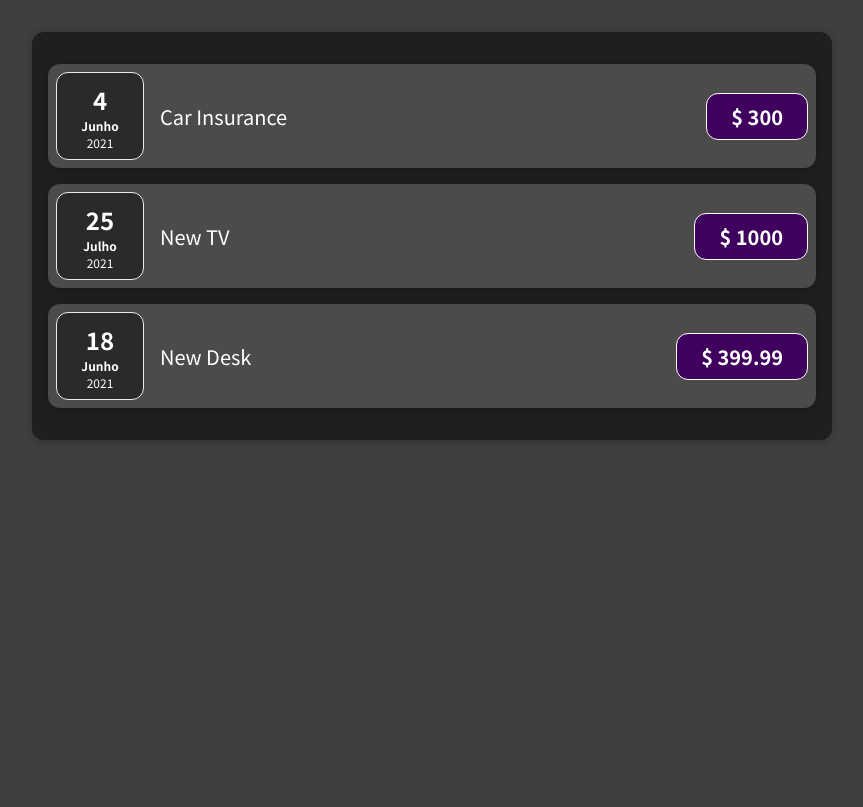
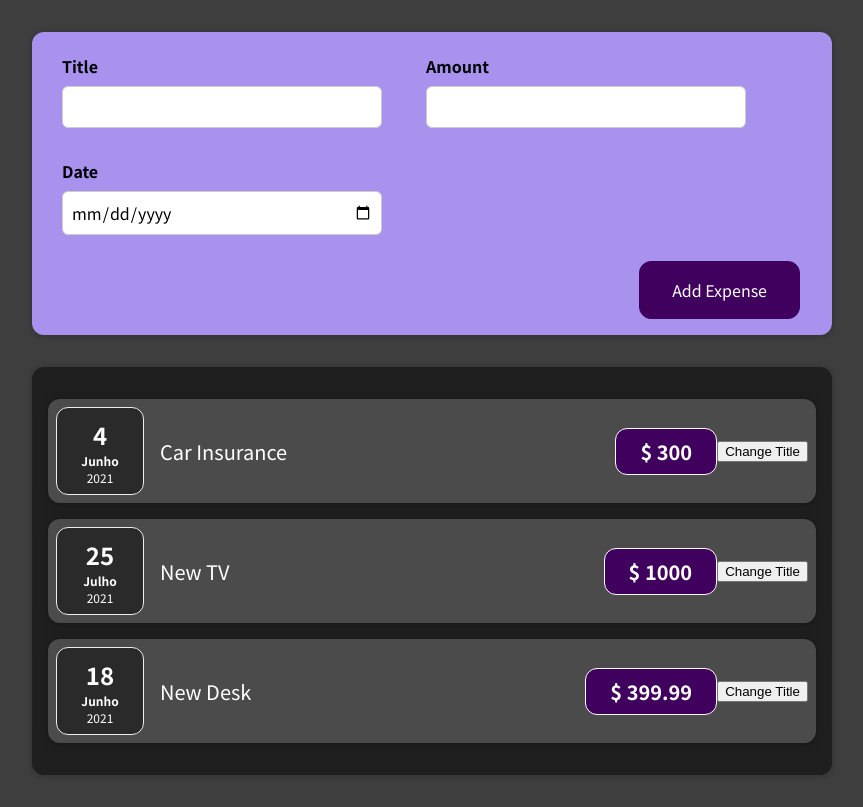
Before and after one commit to JeanCremonezzi/tabela_despesas, a React (Create React App) app: page / in a window 1280 px wide. Shown: the whole page, without its empty margins (208-1071 px from the left). Built offline with nearby package versions, Linux system fonts and the light colour scheme.

Commit message:
Componentes NewExpense e ExpenseForm adicionados

```diff
--- a/src/App.js
+++ b/src/App.js
@@ -1,4 +1,5 @@
 import Expenses from "./components/Expenses/Expenses";
+import NewExpense from "./components/NewExpense/NewExpense";
 
 function App() {
 	const expenses = [
@@ -22,7 +23,12 @@
 		},
 	];
 
-	return <Expenses items={expenses} />;
+	return (
+		<>
+			<NewExpense />
+			<Expenses items={expenses} />
+		</>
+	);
 }
 
 export default App;
--- /dev/null
+++ b/src/components/ExpenseForm/ExpenseForm.css
@@ -0,0 +1,30 @@
+.new-expense__controls {
+	display: flex;
+	flex-wrap: wrap;
+	gap: 1rem;
+	margin-bottom: 1rem;
+	text-align: left;
+}
+
+fieldset.new-expense__control {
+	border: 0;
+}
+
+.new-expense__control label {
+	font-weight: bold;
+	margin-bottom: 0.5rem;
+	display: block;
+}
+
+.new-expense__control input {
+	font: inherit;
+	padding: 0.5rem;
+	border-radius: 6px;
+	border: 1px solid #ccc;
+	width: 20rem;
+	max-width: 100%;
+}
+
+.new-expense__actions {
+	text-align: right;
+}
--- /dev/null
+++ b/src/components/ExpenseForm/ExpenseForm.js
@@ -0,0 +1,53 @@
+import { useState } from "react";
+
+import "./ExpenseForm.css";
+
+function ExpenseForm() {
+	const [title, setTitle] = useState("");
+	const [amount, setAmount] = useState("");
+	const [date, setDate] = useState("");
+
+	const titleChangeHandler = (event) => {
+		setTitle(event.target.value);
+	};
+
+	const amountChangeHandler = (event) => {
+		setAmount(event.target.value);
+	};
+
+	const dateChangeHandler = (event) => {
+		setDate(event.target.value);
+	};
+
+	return (
+		<form>
+			<section className="new-expense__controls">
+				<fieldset className="new-expense__control">
+					<label>Title</label>
+					<input type="text" onChange={titleChangeHandler} />
+				</fieldset>
+
+				<fieldset className="new-expense__control">
+					<label>Amount</label>
+					<input
+						type="number"
+						min="0.01"
+						step="0.01"
+						onChange={amountChangeHandler}
+					/>
+				</fieldset>
+
+				<fieldset className="new-expense__control">
+					<label>Date</label>
+					<input type="date" min="2021-01-01" onChange={dateChangeHandler} />
+				</fieldset>
+			</section>
+
+			<section className="new-expense__actions">
+				<button type="submit">Add Expense</button>
+			</section>
+		</form>
+	);
+}
+
+export default ExpenseForm;
--- a/src/components/ExpenseItem/ExpenseItem.js
+++ b/src/components/ExpenseItem/ExpenseItem.js
@@ -1,16 +1,26 @@
+import { useState } from "react";
+
 import "./ExpenseItem.css";
 import ExpenseDate from "../ExpenseDate/ExpenseDate";
 import Card from "../Card/Card";
 
 function ExpenseItem(props) {
+	const [title, setTitle] = useState(props.title);
+
+	const buttonClickHandler = () => {
+		setTitle("Changed!");
+	};
+
 	return (
 		<Card className="expense-item">
 			<ExpenseDate date={props.date} />
 
 			<div className="expense-item__description">
-				<p className="expense-item__title">{props.title}</p>
+				<p className="expense-item__title">{title}</p>
 				<p className="expense-item__price">$ {props.amount}</p>
 			</div>
+
+			<button onClick={buttonClickHandler}>Change Title</button>
 		</Card>
 	);
 }
--- /dev/null
+++ b/src/components/NewExpense/NewExpense.css
@@ -0,0 +1,38 @@
+.new-expense {
+	background-color: #a892ee;
+	padding: 1rem;
+	margin: 2rem auto;
+	width: 50rem;
+	max-width: 95%;
+	border-radius: 12px;
+	text-align: center;
+	box-shadow: 0 1px 8px rgba(0, 0, 0, 0.25);
+}
+
+.new-expense button {
+	font: inherit;
+	cursor: pointer;
+	padding: 1rem 2rem;
+	border: 1px solid #40005d;
+	background-color: #40005d;
+	color: white;
+	border-radius: 12px;
+	margin-right: 1rem;
+}
+
+.new-expense button:hover,
+.new-expense button:active {
+	background-color: #510674;
+	border-color: #510674;
+}
+
+.new-expense button.alternative {
+	color: #220131;
+	border-color: transparent;
+	background-color: transparent;
+}
+
+.new-expense button.alternative:hover,
+.new-expense button.alternative:active {
+	background-color: #ddb3f8;
+}
--- /dev/null
+++ b/src/components/NewExpense/NewExpense.js
@@ -0,0 +1,12 @@
+import "./NewExpense.css";
+import ExpenseForm from "../ExpenseForm/ExpenseForm";
+
+function NewExpense() {
+	return (
+		<section className="new-expense">
+			<ExpenseForm />
+		</section>
+	);
+}
+
+export default NewExpense;
```
